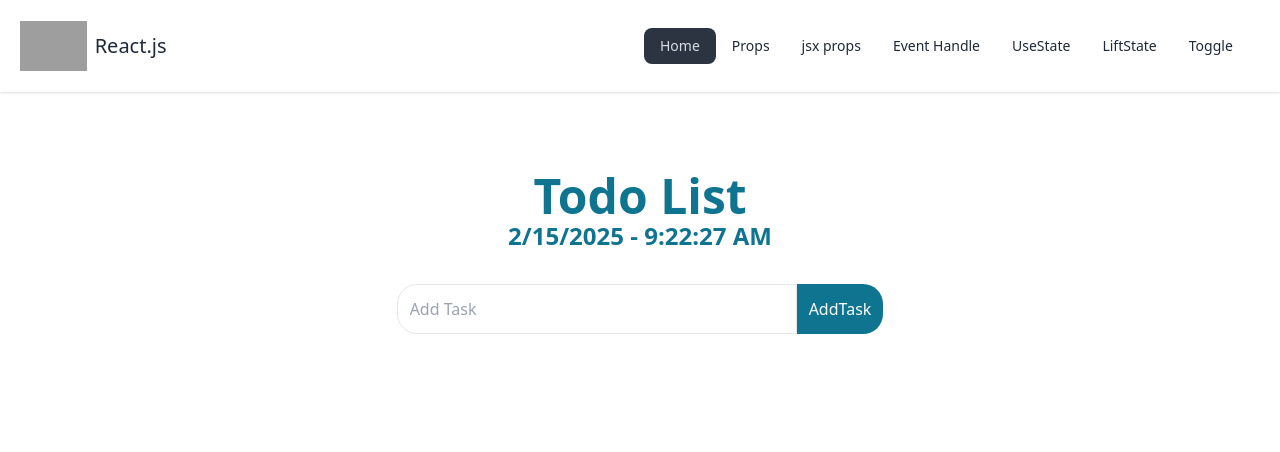
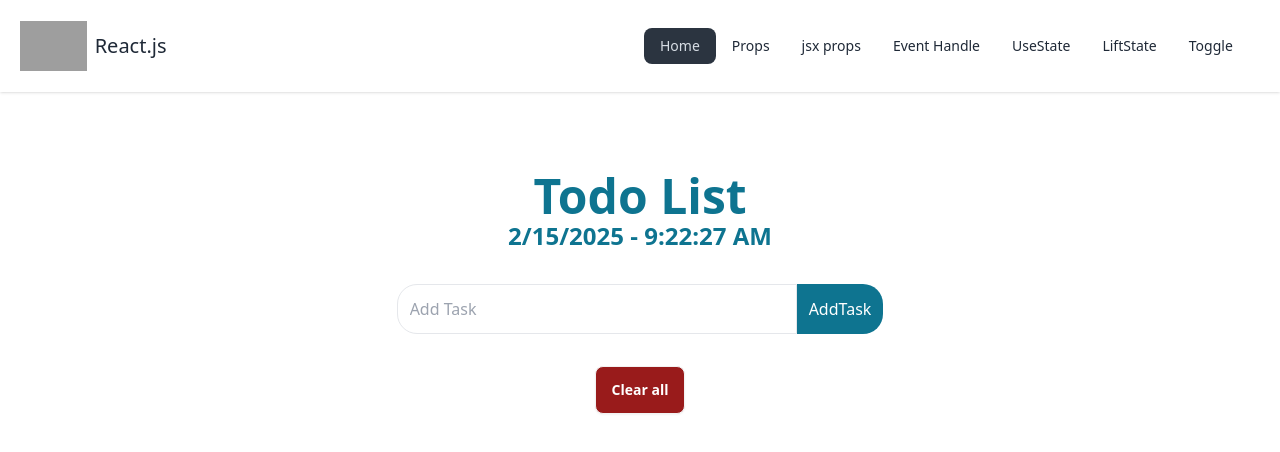
Before and after one commit to minhazapon/react-2025-part2, a React (Vite) app: page / in a window 1280 px wide. Shown: the top 452 px of the page. Built offline with nearby package versions, Linux system fonts and the light colour scheme; grey boxes are pictures that could not be loaded.

Commit message:
added file

```diff
--- a/src/todo file/Todo.jsx
+++ b/src/todo file/Todo.jsx
@@ -42,21 +42,16 @@ function Todo() {
     }, [])
 
     const handleDelete = (addValue) => {
-
         const DeleteItems = task.filter((curTask) => curTask !== addValue)
         setTask(DeleteItems)
-
         if (addValue) {
-
             Swal.fire({
                 title: 'Delete Done!',
                 text: 'Do you want to continue',
                 icon: 'success',
                 confirmButtonText: 'Cool'
             })
-
         }
-
     }
 
     return (
@@ -108,6 +103,9 @@ function Todo() {
                             }
                         </div>
                     </div>
+                    <div className=" flex justify-center mt-8 ">
+                        <button className=" btn bg-red-800 text-white ">Clear all</button>
+                    </div>
                 </div>
             </div >
         </>
```
